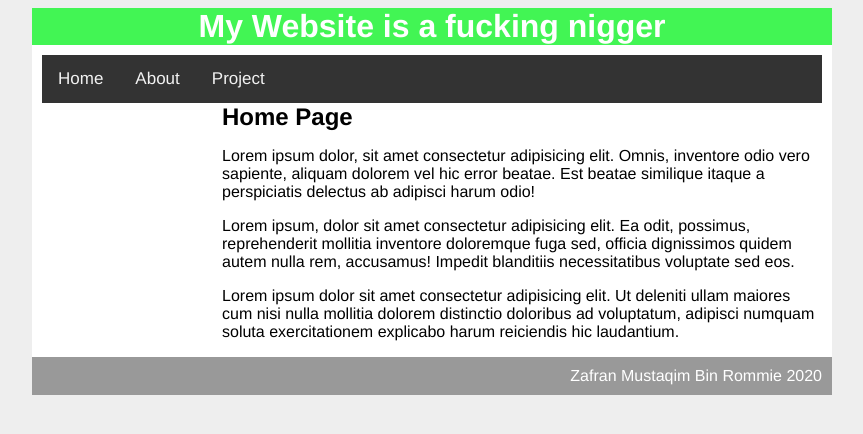
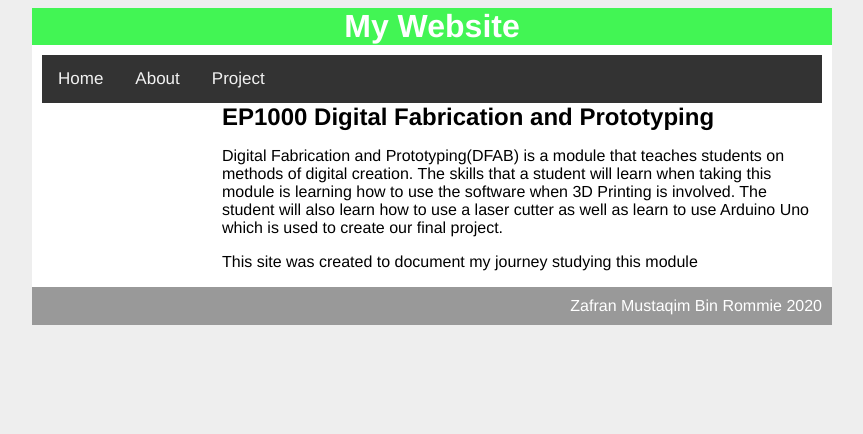
Before and after one commit to ZafranMustaqim/EP1000, a plain HTML site: page index.html in a window 1280 px wide. Shown: the whole page, without its empty margins (208-1071 px from the left). Drawn offline with Linux system fonts and the light colour scheme.

Commit message:
third commit

```diff
--- a/index.html
+++ b/index.html
@@ -1,11 +1,11 @@
 <html>
     <head>
-        <title>My Website is a fucking fucking nigger</title>
+        <title>My Website</title>
     </head>
     <body>
         <div id="container">
             <div id="header">
-                <h1>My Website is a fucking nigger</h1>
+                <h1>My Website</h1>
                 <link rel="stylesheet" type="text/css" href="style.css">
             </div>
             <div id="content">
@@ -15,10 +15,11 @@
                   <a href="">Project</a>
                 </div>
                 <div id="main">
-                    <h2>Home Page</h2>
-                    <p>Lorem ipsum dolor, sit amet consectetur adipisicing elit. Omnis, inventore odio vero sapiente, aliquam dolorem vel hic error beatae. Est beatae similique itaque a perspiciatis delectus ab adipisci harum odio!</p>
-                    <p>Lorem ipsum, dolor sit amet consectetur adipisicing elit. Ea odit, possimus, reprehenderit mollitia inventore doloremque fuga sed, officia dignissimos quidem autem nulla rem, accusamus! Impedit blanditiis necessitatibus voluptate sed eos.</p>
-                    <p>Lorem ipsum dolor sit amet consectetur adipisicing elit. Ut deleniti ullam maiores cum nisi nulla mollitia dolorem distinctio doloribus ad voluptatum, adipisci numquam soluta exercitationem explicabo harum reiciendis hic laudantium.</p>
+                    <h2>EP1000 Digital Fabrication and Prototyping</h2>
+                    <p>Digital Fabrication and Prototyping(DFAB) is a module that teaches students on methods of digital creation.
+                        The skills that a student will learn when taking this module is learning how to use the software when 3D Printing is involved.
+                        The student will also learn how to use a laser cutter as well as learn to use Arduino Uno which is used to create our final project.</p>
+                    <p>This site was created to document my journey studying this module</p>
                 </div>
             </div>
             <div id="footer">
```
